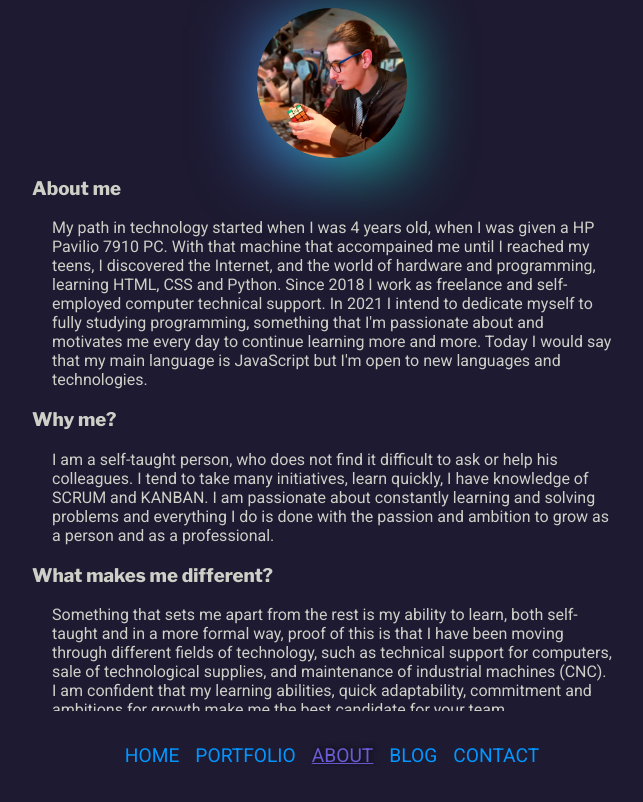
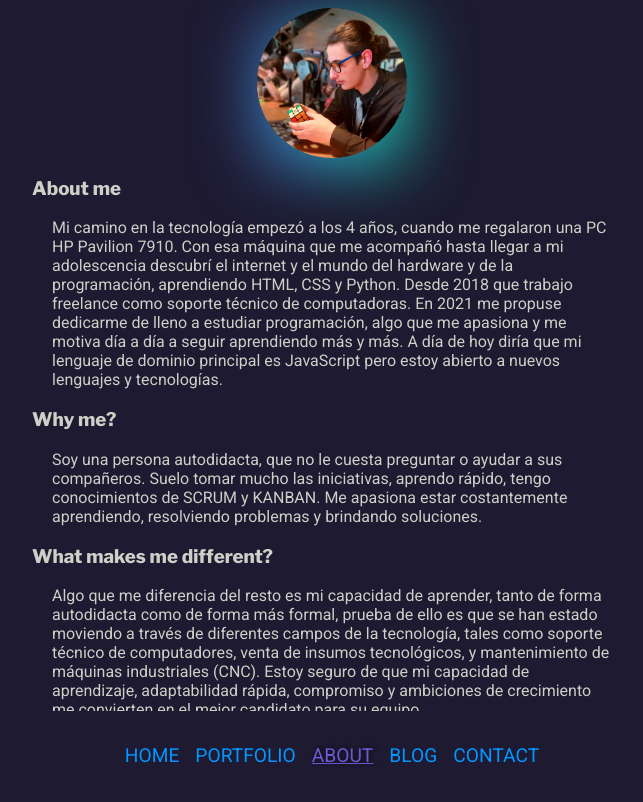
Before and after one commit to Zaniuk/portfolio2.0, a React (Vite) app: page /about in a window 1280 px wide. Shown: the top 802 px of the page, without its empty margins (308-951 px from the left). Built offline with nearby package versions, Linux system fonts and the light colour scheme; a web font is replaced by a local one.

Commit message:
translate about me

```diff
--- a/src/components/About/index.jsx
+++ b/src/components/About/index.jsx
@@ -5,9 +5,9 @@ import UserPicture from "./UserPicture";
 export default function index() {
   return (
     <section className="about">
-      <UserPicture/>
+      <UserPicture />
       <motion.article
-        initial={{ x: -500 , opacity: 0}}
+        initial={{ x: -500, opacity: 0 }}
         animate={{ x: 0, opacity: 1 }}
         transition={{ ease: "easeInOut", duration: 0.5 }}
       >
@@ -17,20 +17,20 @@ export default function index() {
           animate={{ opacity: 1 }}
           transition={{ ease: "easeInOut", duration: 1.5, delay: 0.5 }}
         >
-          My path in technology started when I was 4 years old, when I was given
-          a HP Pavilio 7910 PC. With that machine that accompained me until I
-          reached my teens, I discovered the Internet, and the world of hardware
-          and programming, learning HTML, CSS and Python. Since 2018 I work as
-          freelance and self-employed computer technical support. In 2021 I
-          intend to dedicate myself to fully studying programming, something
-          that I'm passionate about and motivates me every day to continue
-          learning more and more. Today I would say that my main language is
-          JavaScript but I'm open to new languages and technologies.
+          Mi camino en la tecnología empezó a los 4 años, cuando me regalaron
+          una PC HP Pavilion 7910. Con esa máquina que me acompañó hasta llegar
+          a mi adolescencia descubrí el internet y el mundo del hardware y de la
+          programación, aprendiendo HTML, CSS y Python. Desde 2018 que trabajo
+          freelance como soporte técnico de computadoras. En 2021 me propuse
+          dedicarme de lleno a estudiar programación, algo que me apasiona y me
+          motiva día a día a seguir aprendiendo más y más. A día de hoy diría
+          que mi lenguaje de dominio principal es JavaScript pero estoy abierto
+          a nuevos lenguajes y tecnologías.
         </motion.p>
       </motion.article>
 
       <motion.article
-        initial={{ x: -500 , opacity: 0}}
+        initial={{ x: -500, opacity: 0 }}
         animate={{ x: 0, opacity: 1 }}
         transition={{ ease: "easeInOut", duration: 0.5, delay: 0.5 }}
       >
@@ -40,16 +40,15 @@ export default function index() {
           animate={{ opacity: 1 }}
           transition={{ ease: "easeInOut", duration: 1.5, delay: 1 }}
         >
-          I am a self-taught person, who does not find it difficult to ask or
-          help his colleagues. I tend to take many initiatives, learn quickly, I
-          have knowledge of SCRUM and KANBAN. I am passionate about constantly
-          learning and solving problems and everything I do is done with the
-          passion and ambition to grow as a person and as a professional.
+          Soy una persona autodidacta, que no le cuesta preguntar o ayudar a sus
+          compañeros. Suelo tomar mucho las iniciativas, aprendo rápido, tengo
+          conocimientos de SCRUM y KANBAN. Me apasiona estar costantemente
+          aprendiendo, resolviendo problemas y brindando soluciones.
         </motion.p>
       </motion.article>
 
       <motion.article
-        initial={{ x: -500 , opacity: 0}}
+        initial={{ x: -500, opacity: 0 }}
         animate={{ x: 0, opacity: 1 }}
         transition={{ ease: "easeInOut", duration: 0.5, delay: 1 }}
       >
@@ -59,13 +58,13 @@ export default function index() {
           animate={{ opacity: 1 }}
           transition={{ ease: "easeInOut", duration: 1.5, delay: 1.5 }}
         >
-          Something that sets me apart from the rest is my ability to learn,
-          both self-taught and in a more formal way, proof of this is that I
-          have been moving through different fields of technology, such as
-          technical support for computers, sale of technological supplies, and
-          maintenance of industrial machines (CNC). I am confident that my
-          learning abilities, quick adaptability, commitment and ambitions for
-          growth make me the best candidate for your team.
+          Algo que me diferencia del resto es mi capacidad de aprender,
+          tanto de forma autodidacta como de forma más formal, prueba de ello es que
+          se han estado moviendo a través de diferentes campos de la tecnología, tales como
+          soporte técnico de computadores, venta de insumos tecnológicos, y
+          mantenimiento de máquinas industriales (CNC). Estoy seguro de que mi
+          capacidad de aprendizaje, adaptabilidad rápida, compromiso y ambiciones de
+          crecimiento me convierten en el mejor candidato para su equipo.
         </motion.p>
       </motion.article>
     </section>
--- a/src/components/Home/index.jsx
+++ b/src/components/Home/index.jsx
@@ -26,9 +26,8 @@ export default function Home() {
           animate={{ opacity: 1, y: 0 }}
           transition={{ delay: 0.6 }}
         >
-          Entusiasta de todo lo relacionado con el desarrollo web.
-          Principalmente autodidacta y he estado perfeccionando mis habilidades durante mas de dos años.
-          Tengo experiencia en la creación de aplicaciones web desde cero y siempre me emociona aprender nuevas tecnologías.
+          <span className="color-blue bold">Autodidacta</span>, ambicioso y <span className="color-blue bold">entusiasta de los desafíos.</span> <br />
+          Tengo experiencia creando aplicaciones web desde cero, <span className="color-blue bold">desde el diseño de arquitectura hasta UI/UX</span>.
         </motion.p>
         <Link to="/contact">
           <motion.span
```
